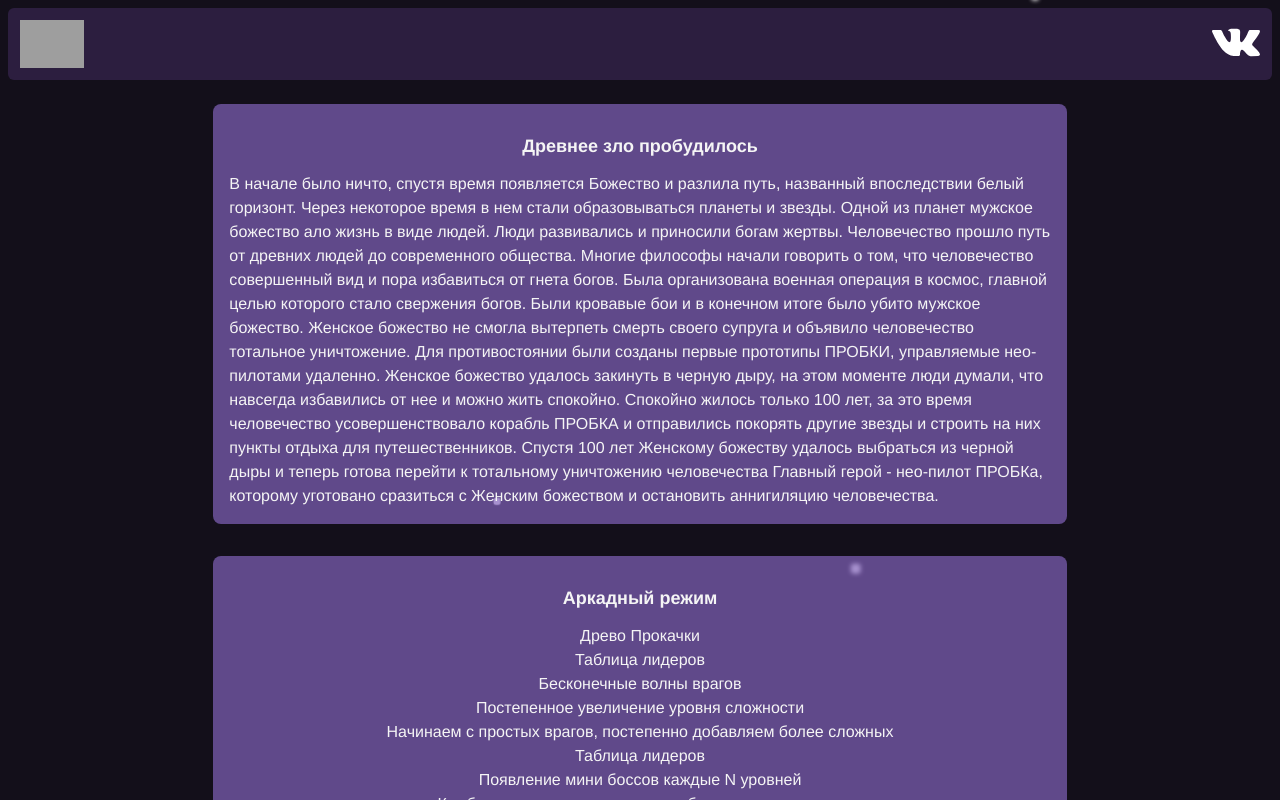
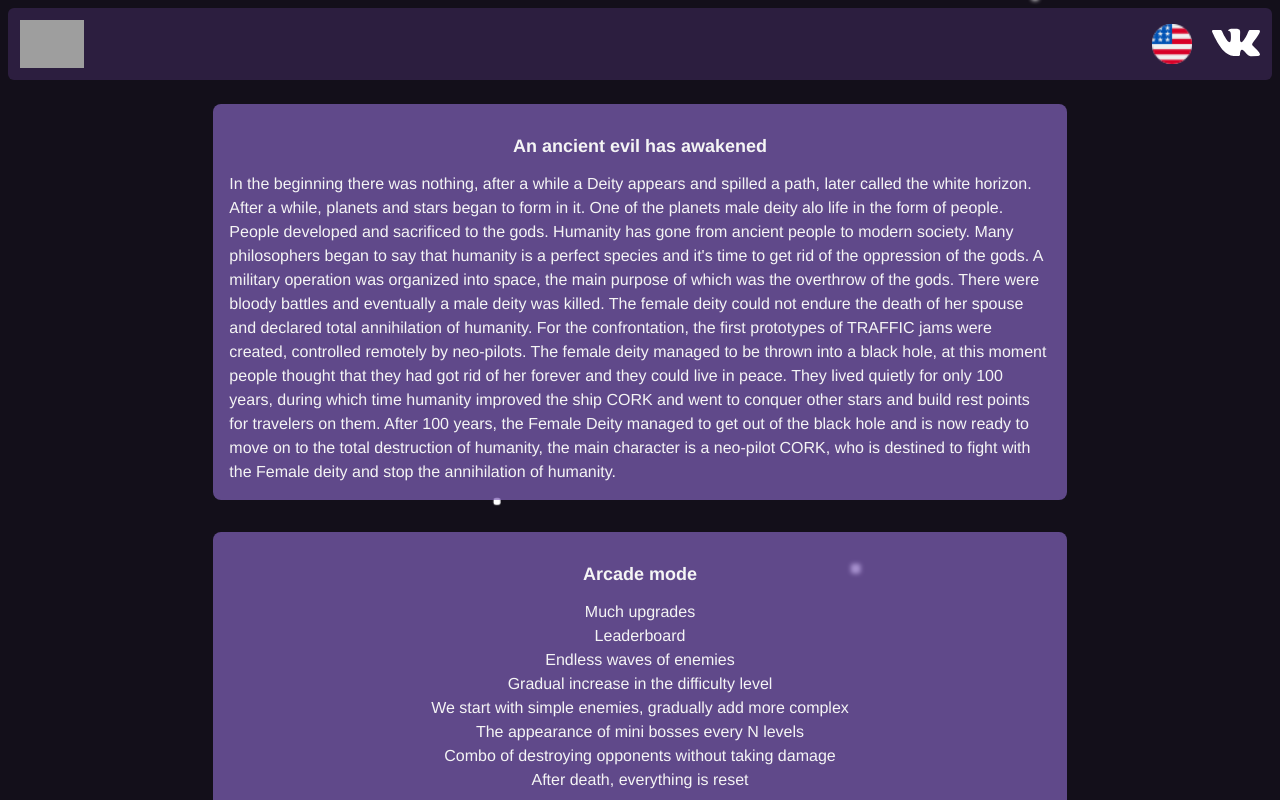
Before and after one commit to AVOCAT-team/anticat-site, a Vue app: page / in a window 1280 px wide. Built offline with nearby package versions, Linux system fonts and the light colour scheme; grey boxes are pictures that could not be loaded.

Commit message:
added translation (us, ru)

```diff
--- a/package.json
+++ b/package.json
@@ -10,6 +10,7 @@
   "dependencies": {
     "animate.css": "^4.1.1",
     "autoprefixer": "^10.4.7",
+    "pinia": "^2.0.16",
     "postcss": "^8.4.14",
     "sass": "^1.52.3",
     "tailwindcss": "^3.0.24",
@@ -19,7 +20,7 @@
     "@vitejs/plugin-vue": "^2.3.3",
     "node-sass": "^7.0.1",
     "sass-loader": "^13.0.0",
-    "vite": "^2.9.9",
-    "tailwindcss": "^3.0.24"
+    "tailwindcss": "^3.0.24",
+    "vite": "^2.9.9"
   }
 }
--- a/src/components/header.vue
+++ b/src/components/header.vue
@@ -4,11 +4,26 @@
             class="p-3 bg-ppurple-100 bg-opacity-75 rounded-md flex justify-between"
         >
             <img class="h-12" src="../assets/icon.ico" alt="" />
-      <div class="flex justify-between gap-5">
+            <div class="flex justify-between items-center gap-5">
+                <!-- Language icons (rusLang state) -->
+                <img
+                    class="h-10 w-10 cursor-pointer opacity-100 transition-all hover:opacity-75"
+                    v-if="config.rusLang"
+                    src="../assets/rusIcon.png"
+                    alt="rusIcon"
+                    @click="config.rusLang = false"
+                />
+                <img
+                    v-else
+                    class="h-10 w-10 cursor-pointer opacity-100 transition-all hover:opacity-75"
+                    src="../assets/usIcon.png"
+                    alt="rusIcon"
+                    @click="config.rusLang = true"
+                />
                 <!-- VK icon -->
                 <a href="https://vk.com/plush1love">
                     <svg
-            class="transition ease-in-out duration-150 fill-[#fff] hover:fill-[#a8a8a8] h-12 cursor-pointer"
+                        class="transition-all fill-[#fff] hover:fill-[#a8a8a8] h-12 cursor-pointer"
                         xmlns="http://www.w3.org/2000/svg"
                         viewBox="0 0 16 16"
                     >
@@ -22,6 +37,7 @@
     </header>
 </template>
 
-<script>
-export default {};
+<script setup>
+import { useConfig } from "../store/config";
+const config = useConfig();
 </script>
--- a/src/main.js
+++ b/src/main.js
@@ -2,5 +2,8 @@ import { createApp } from "vue";
 import App from "./App.vue";
 import "./index.css";
 import "animate.css";
+import { createPinia } from "pinia";
 
-createApp(App).mount("#app");
+const pinia = createPinia()
+
+createApp(App).use(pinia).mount("#app");
--- a/src/pages/main.vue
+++ b/src/pages/main.vue
@@ -3,65 +3,83 @@
         class="flex flex-col items-center cursor-default w-screen h-screen overflow-y-scroll"
     >
         <div
-      class="w-2/3 p-4 m-4 bg-ppurple-200 bg-opacity-70 rounded-lg animate__animated animate__fadeInLeftBig animate__delay-1s"
+            class="w-5/6 lg:w-2/3 p-4 m-4 bg-ppurple-200 bg-opacity-70 rounded-lg animate__animated animate__fadeIn animate__delay-1s"
         >
             <h1 class="font-bold text-lg text-center my-3">
-        Древнее зло пробудилось
+                {{
+                    config.rusLang
+                        ? "Древнее зло пробудилось"
+                        : "An ancient evil has awakened"
+                }}
             </h1>
-      В начале было ничто, спустя время появляется Божество и разлила путь,
-      названный впоследствии белый горизонт. Через некоторое время в нем стали
-      образовываться планеты и звезды. Одной из планет мужское божество ало
-      жизнь в виде людей. Люди развивались и приносили богам жертвы.
-      Человечество прошло путь от древних людей до современного общества. Многие
-      философы начали говорить о том, что человечество совершенный вид и пора
-      избавиться от гнета богов. Была организована военная операция в космос,
-      главной целью которого стало свержения богов. Были кровавые бои и в
-      конечном итоге было убито мужское божество. Женское божество не смогла
-      вытерпеть смерть своего супруга и объявило человечество тотальное
-      уничтожение. Для противостоянии были созданы первые прототипы ПРОБКИ,
-      управляемые нео-пилотами удаленно. Женское божество удалось закинуть в
-      черную дыру, на этом моменте люди думали, что навсегда избавились от нее и
-      можно жить спокойно. Спокойно жилось только 100 лет, за это время
-      человечество усовершенствовало корабль ПРОБКА и отправились покорять
-      другие звезды и строить на них пункты отдыха для путешественников. Спустя
-      100 лет Женскому божеству удалось выбраться из черной дыры и теперь готова
-      перейти к тотальному уничтожению человечества Главный герой - нео-пилот
-      ПРОБКа, которому уготовано сразиться с Женским божеством и остановить
-      аннигиляцию человечества.
+            {{
+                config.rusLang
+                    ? "В начале было ничто, спустя время появляется Божество и разлила путь, названный впоследствии белый горизонт. Через некоторое время в нем стали образовываться планеты и звезды. Одной из планет мужское божество ало жизнь в виде людей. Люди развивались и приносили богам жертвы. Человечество прошло путь от древних людей до современного общества. Многие философы начали говорить о том, что человечество совершенный вид и пора избавиться от гнета богов. Была организована военная операция в космос, главной целью которого стало свержения богов. Были кровавые бои и в конечном итоге было убито мужское божество. Женское божество не смогла вытерпеть смерть своего супруга и объявило человечество тотальное уничтожение. Для противостоянии были созданы первые прототипы ПРОБКИ, управляемые нео-пилотами удаленно. Женское божество удалось закинуть в черную дыру, на этом моменте люди думали, что навсегда избавились от нее и можно жить спокойно. Спокойно жилось только 100 лет, за это время человечество усовершенствовало корабль ПРОБКА и отправились покорять другие звезды и строить на них пункты отдыха для путешественников. Спустя 100 лет Женскому божеству удалось выбраться из черной дыры и теперь готова перейти к тотальному уничтожению человечества Главный герой - нео-пилот ПРОБКа, которому уготовано сразиться с Женским божеством и остановить аннигиляцию человечества."
+                    : "In the beginning there was nothing, after a while a Deity appears and spilled a path, later called the white horizon. After a while, planets and stars began to form in it. One of the planets male deity alo life in the form of people. People developed and sacrificed to the gods. Humanity has gone from ancient people to modern society. Many philosophers began to say that humanity is a perfect species and it's time to get rid of the oppression of the gods. A military operation was organized into space, the main purpose of which was the overthrow of the gods. There were bloody battles and eventually a male deity was killed. The female deity could not endure the death of her spouse and declared total annihilation of humanity. For the confrontation, the first prototypes of TRAFFIC jams were created, controlled remotely by neo-pilots. The female deity managed to be thrown into a black hole, at this moment people thought that they had got rid of her forever and they could live in peace. They lived quietly for only 100 years, during which time humanity improved the ship CORK and went to conquer other stars and build rest points for travelers on them. After 100 years, the Female Deity managed to get out of the black hole and is now ready to move on to the total destruction of humanity, the main character is a neo-pilot CORK, who is destined to fight with the Female deity and stop the annihilation of humanity."
+            }}
         </div>
         <div
-      class="w-2/3 p-4 m-4 bg-ppurple-200 bg-opacity-70 rounded-lg animate__animated animate__fadeInLeft animate__delay-2s"
+            class="w-5/6 lg:w-2/3 p-4 m-4 bg-ppurple-200 bg-opacity-70 rounded-lg animate__animated animate__fadeIn animate__delay-2s"
         >
-      <h1 class="font-bold text-lg text-center my-3">Аркадный режим</h1>
-      <ul class="text-center">
+            <h1 class="font-bold text-lg text-center my-3">
+                {{ config.rusLang ? "Аркадный режим" : "Arcade mode" }}
+            </h1>
+            <ul class="text-center" v-if="config.rusLang">
                 <li>Древо Прокачки</li>
                 <li>Таблица лидеров</li>
                 <li>Бесконечные волны врагов</li>
                 <li>Постепенное увеличение уровня сложности</li>
-        <li>Начинаем с простых врагов, постепенно добавляем более сложных</li>
-        <li>Таблица лидеров</li>
+                <li>
+                    Начинаем с простых врагов, постепенно добавляем более
+                    сложных
+                </li>
                 <li>Появление мини боссов каждые N уровней</li>
                 <li>Комбо уничтожения противников без получения урона</li>
                 <li>После смерти все сбрасывается</li>
             </ul>
+            <ul class="text-center" v-else>
+                <li>Much upgrades</li>
+                <li>Leaderboard</li>
+                <li>Endless waves of enemies</li>
+                <li>Gradual increase in the difficulty level</li>
+                <li>
+                    We start with simple enemies, gradually add more complex
+                </li>
+                <li>The appearance of mini bosses every N levels</li>
+                <li>Combo of destroying opponents without taking damage</li>
+                <li>After death, everything is reset</li>
+            </ul>
         </div>
         <div
-      class="w-2/3 p-4 m-4 bg-ppurple-200 bg-opacity-70 rounded-lg animate__animated animate__fadeInLeft animate__delay-3s"
+            class="w-5/6 lg:w-2/3 p-4 m-4 bg-ppurple-200 bg-opacity-70 rounded-lg animate__animated animate__fadeIn animate__delay-3s"
         >
-      <h1 class="font-bold text-lg text-center my-3">О нас</h1>
-      Мы, AVOCAT-team - независимая команда разработчиков. Сейчас мы работаем
-      над кроссплатформенным проектом и нам как никогда нужна поддержка. Вы
-      можете поддержать нас,
-      <a href="https://vk.com/plush1love" class="text-ppurple-100"
-        >подписавшись на группу</a
-      >
-      и/или
+            <h1 class="font-bold text-lg text-center my-3">
+                {{ config.rusLang ? "О нас" : "About us" }}
+            </h1>
+            {{
+                config.rusLang
+                    ? "Мы, AVOCAT-team - независимая команда разработчиков. Сейчас мы работаем над кроссплатформенным проектом и нам как никогда нужна поддержка. Вы можете поддержать нас,"
+                    : "We, AVOCAT-team, are an independent development team. Now we are working on a cross-platform project and we need support more than ever. You can support us,"
+            }}
+            <a href="https://vk.com/plush1love" class="text-ppurple-100">{{
+                config.rusLang
+                    ? "подписавшись на группу"
+                    : "by subscribing to a group"
+            }}</a>
+            {{ config.rusLang ? "и/или" : "and/or" }}
             <a
                 href="https://vk.com/plush1love?source=description&w=donut_payment-207679913"
                 class="text-ppurple-100"
-        >оформить подписку на VK Donut</a
-      >, где публикуются актуальные новости по разработке, а также кое-какие
-      эксклюзивы.
+                >{{
+                    config.rusLang
+                        ? "оформить подписку на VK Donut"
+                        : "subscribe to VK Donut"
+                }}</a
+            >{{
+                config.rusLang
+                    ? ", где публикуются актуальные новости по разработке, а также кое-какие эксклюзивы."
+                    : "where the latest development news is published, as well as some exclusives"
+            }}
         </div>
         <div class="py-28 w-full text-center">
             AVOCAT© team, 2022. All rights reserved
@@ -83,3 +101,8 @@ main {
     }
 }
 </style>
+
+<script setup>
+import { useConfig } from "../store/config";
+const config = useConfig();
+</script>
--- /dev/null
+++ b/src/store/config.js
@@ -0,0 +1,10 @@
+import { defineStore } from "pinia"
+
+export const useConfig = defineStore('counter', {
+    state: () => ({rusLang: false}),
+    actions: {
+      changeLang(data) {
+          this.rusLang = data
+      }
+    },
+  })
```
Also changed, not shown: src/App.vue (+10 -15 lines), src/assets/rusIcon.png (added), src/assets/usIcon.png (added). Lines whose indentation alone changed are shown as unchanged.
